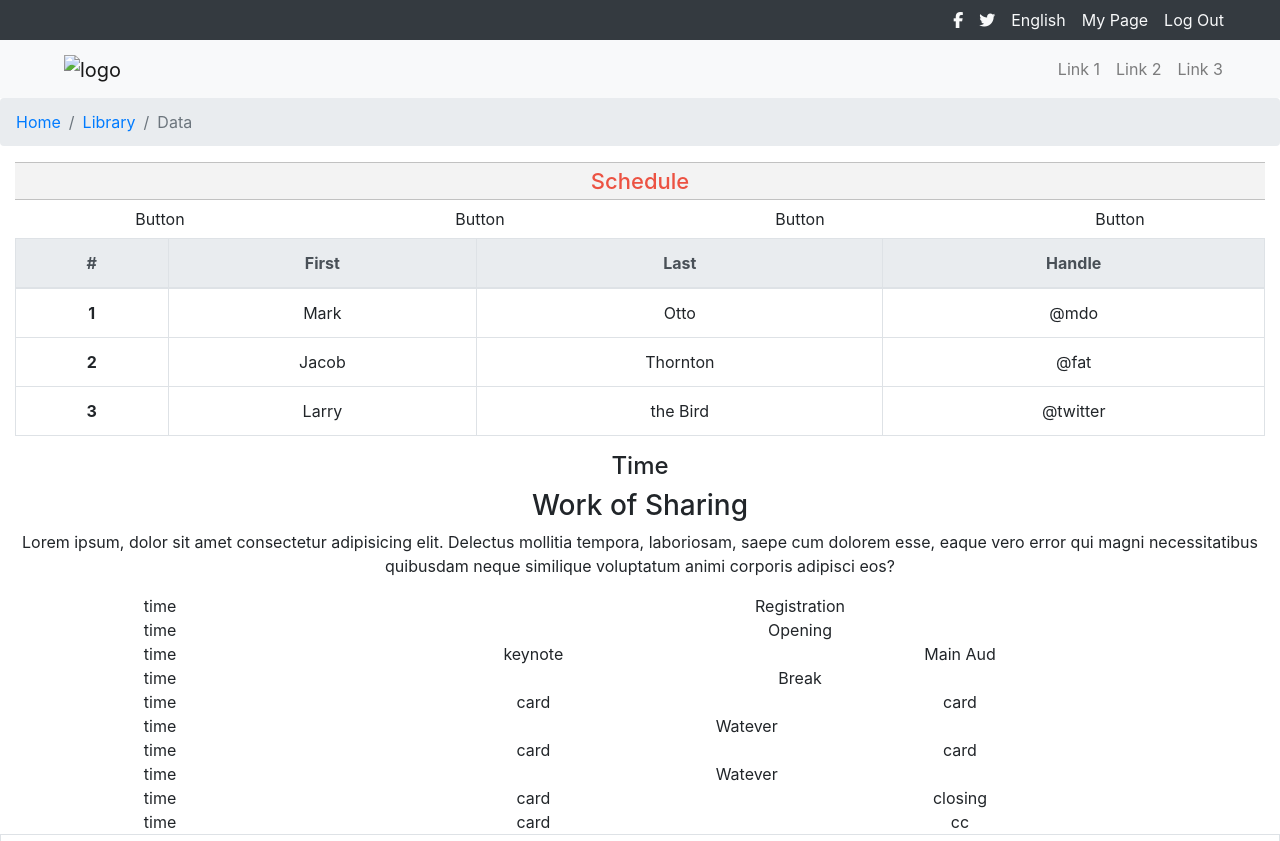
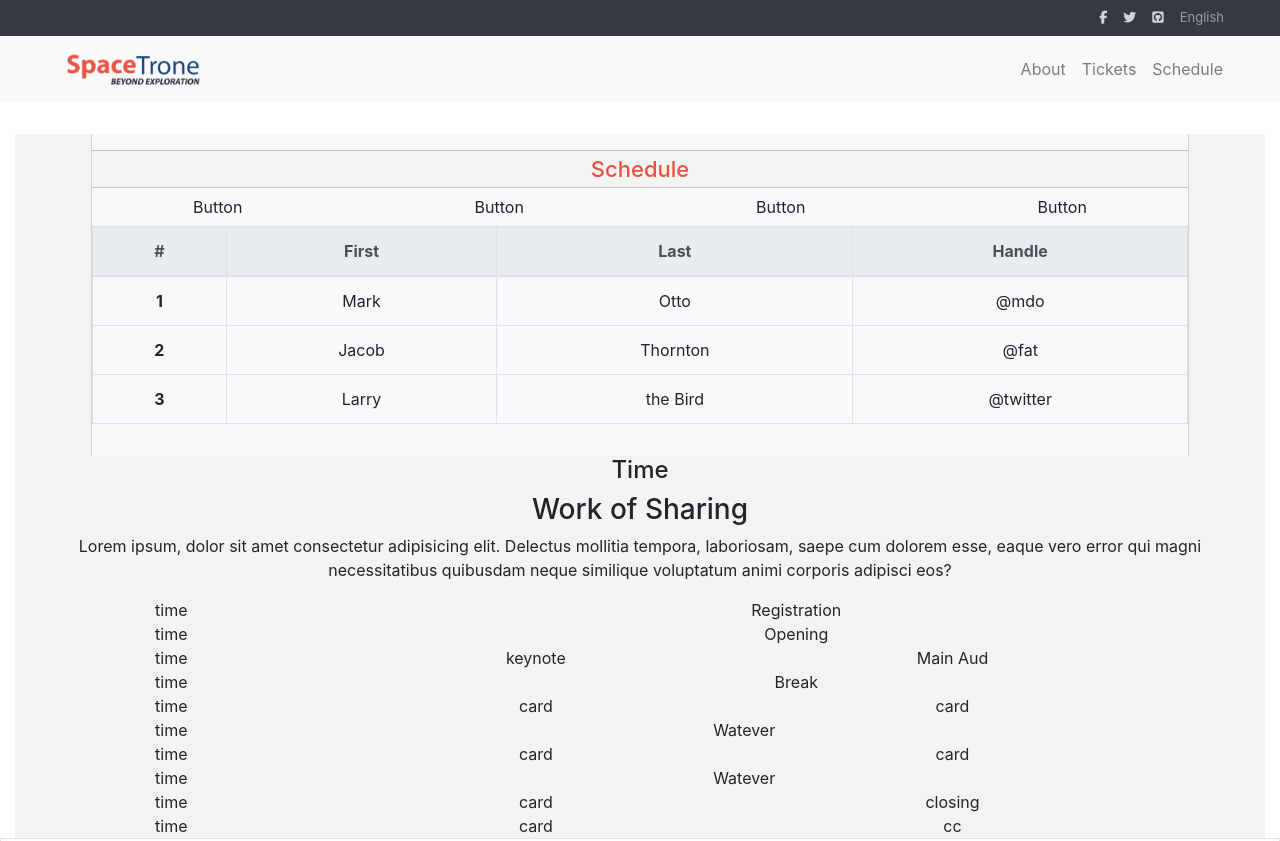
Before and after one commit to BigWizzo/html-css-capstone, a plain HTML site: page schedule.html in a window 1280 px wide. Shown: the top 841 px of the page. Drawn offline with nearby package versions, Linux system fonts and the light colour scheme.

Commit message:
adding html and css files to the schedule section

```diff
--- a/css/style.css
+++ b/css/style.css
@@ -82,6 +82,11 @@
   background: linear-gradient(to bottom right, #525252ba, #080808d1),
     url(../images/back5.jpg);
   background-size: cover;
+}
+
+.jumbo-haf {
+  min-height: 40vh;
+
 }
 
 .jumbo-content {
--- a/schedule.html
+++ b/schedule.html
@@ -18,29 +18,27 @@
     <header class="nav-wraper">
         <nav class="top-nav d-none d-md-block">
             <div class="nav-top justify-content-end navbar navbar-expand-sm bg-dark navbar-dark p-0">
-                <ul class="navbar-nav pr-5">
+                <ul class="navbar-nav pr-5 font-13">
                     <li class="nav-item">
-                        <a class="nav-link" href="#"><i class="fab fa-facebook-f text-light"></i></a>
+                        <a class="nav-link" href="#"><i class="fab fa-facebook-f gray-clr"></i></a>
                     </li>
                     <li class="nav-item">
-                        <a class="nav-link" href="#"><i class="fab fa-twitter text-light"></i></a>
+                        <a class="nav-link" href="#"><i class="fab fa-twitter gray-clr"></i></a>
                     </li>
                     <li class="nav-item">
-                        <a class="nav-link text-light" href="#">English</a>
+                        <a class="nav-link" href="#"><i class="fab fa-github-square gray-clr"></i></a>
                     </li>
                     <li class="nav-item">
-                        <a class="nav-link text-light" href="#">My Page</a>
-                    </li>
-                    <li class="nav-item">
-                        <a class="nav-link text-light" href="#">Log Out</a>
+                        <a class="nav-link gray-clr" href="#">English</a>
                     </li>
                 </ul>
             </div>
         </nav>
-        <nav class="main-nav navbar navbar-expand-md justify-content-md-around bg-light navbar-light">
+        <nav class="main-nav sticky-top navbar navbar-expand-md justify-content-md-around bg-light navbar-light">
             <!-- Brand/logo -->
-            <a class="navbar-brand pl-5" href="#">
-                <img src="bird.jpg" alt="logo" style="width: 40px" />
+            <a class="navbar-brand pl-5 font-weight-bolder red-clr logo-a" href="#">
+                <!-- My-Logo -->
+                <img src="./images/logo-nav.png" alt="logo" class="logo-nav h-100" />
             </a>
             <!-- Toggler/collapsibe Button -->
             <button class="navbar-toggler" type="button" data-toggle="collapse" data-target="#collapsibleNavbar">
@@ -50,27 +48,22 @@
                 <!-- Links -->
                 <ul class="navbar-nav pr-5">
                     <li class="nav-item">
-                        <a class="nav-link" href="#">Link 1</a>
+                        <a class="nav-link" href="#">About</a>
                     </li>
                     <li class="nav-item">
-                        <a class="nav-link" href="#">Link 2</a>
+                        <a class="nav-link" href="#">Tickets</a>
                     </li>
                     <li class="nav-item">
-                        <a class="nav-link" href="#">Link 3</a>
+                        <a class="nav-link" href="#">Schedule</a>
                     </li>
                 </ul>
             </div>
         </nav>
-        <nav aria-label="breadcrumb">
-            <ol class="breadcrumb">
-                <li class="breadcrumb-item"><a href="#">Home</a></li>
-                <li class="breadcrumb-item"><a href="#">Library</a></li>
-                <li class="breadcrumb-item active" aria-current="page">Data</li>
-            </ol>
-        </nav>
     </header>
+    <div class="p-3"></div>
     <main class="main-section container-fluid text-center">
-        <div class="schedule">
+        <div class="schedule-wrap lt-gray-bg container-fluid">
+            <div class="schedule section-div bg-light bd-section py-3 mx-auto w-90">
                 <h2 class="topic-h2">Schedule</h2>
                 <div class="btn-wrap">
                     <div class="row btn-div">
@@ -116,8 +109,10 @@
             <div class="work">
                 <h4 class="topic-h4">Time</h4>
                 <h3 class="topic-h3">Work of Sharing</h3>
-            <p class="work-para">Lorem ipsum, dolor sit amet consectetur adipisicing elit. Delectus mollitia tempora,
-                laboriosam, saepe cum dolorem esse, eaque vero error qui magni necessitatibus quibusdam neque similique
+                <p class="work-para">Lorem ipsum, dolor sit amet consectetur adipisicing elit. Delectus mollitia
+                    tempora,
+                    laboriosam, saepe cum dolorem esse, eaque vero error qui magni necessitatibus quibusdam neque
+                    similique
                     voluptatum animi corporis adipisci eos?</p>
             </div>
             <div class="program-wrap">
```
Also changed, not shown: about.html (+1 -1 lines). Lines whose indentation alone changed are shown as unchanged.
